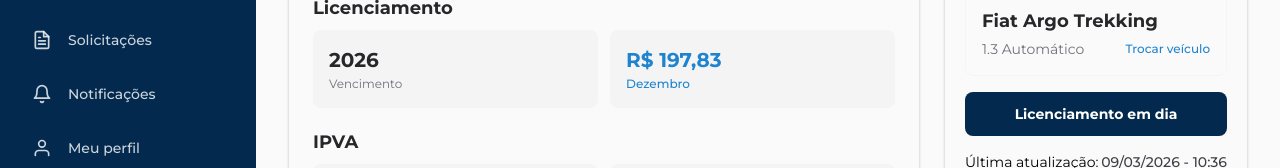
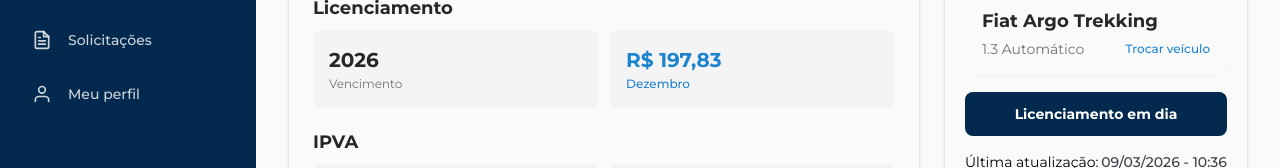
Before and after one commit to laboratorio-de-praticas-2026-1/front-end, a React (Vite) app: page /cliente/inicio in a window 1280 px wide. Shown: the part 282-450 px from the top of the page. Built offline with nearby package versions, Linux system fonts and the light colour scheme; no server answers.

Commit message:
Fix: remove seção "Notificações" do cms de cliente

```diff
--- a/src/components/layout/ClienteSidebar.tsx
+++ b/src/components/layout/ClienteSidebar.tsx
@@ -22,7 +22,6 @@ const sidebarLinks: SidebarLink[] = [
   { name: "Meus Veículos", href: "/cliente/meus-veiculos", icon: FaCar },
   { name: "Débitos", href: "/cliente/debitos", icon: FiCreditCard },
   { name: "Solicitações", href: "/cliente/solicitacoes", icon: FiFileText },
-  { name: "Notificações", href: "/cliente/notificacoes", icon: FiBell },
   { name: "Meu perfil", href: "/cliente/perfil", icon: FiUser },
 ];
 
```
